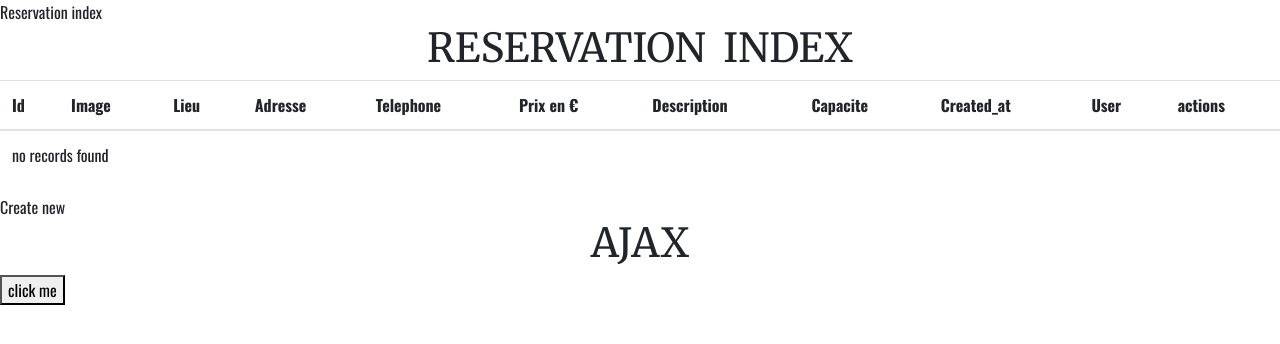
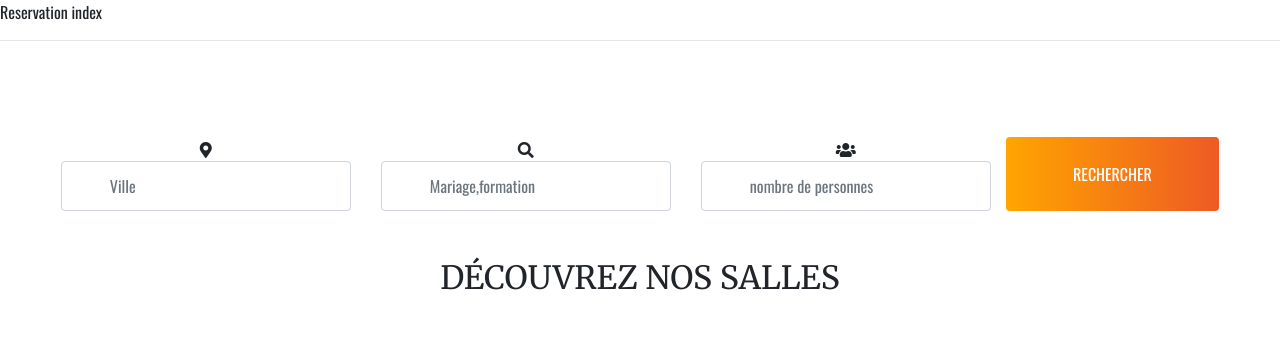
Before and after one commit to FaZyiOne/projetswf3, a Symfony app: template templates/reservation/index.html.twig in a window 1280 px wide. Shown: the top 344 px of the page. Run offline with Twig, Linux system fonts and the light colour scheme; the template is opened without the code that fills it, so the values that code supplies are empty; some libraries are stand-ins or nearby versions.

Commit message:
Fonctionnel

```diff
--- a/public/js/main.js
+++ b/public/js/main.js
@@ -1,52 +1,70 @@
 $(document).ready(function() {
 
-    $(document).on('click', 'button.ajax', function(){
+   // $('#ville').keyup(function(){
+   //    // alert('ok')
+   //    $('#reservation').html('');
 
-                $.ajax({
-                url:        'api/reservation',
-                type:       'GET',
-                dataType:   'json',
-                async:      true,
+   //    var ville = $('#ville').val();
 
-                success: function(data, status) {
-                console.log(data)
-                console.log(status)
+   //    if(ville !=""){
+   //       $.ajax({
+   //          type: 'GET',
+   //          url: '../src/Controller/Salles',
+   //          data: 'ville' + encodeURIComponent(ville),
+   //          success: function(data){
+   //             if(data != ""){
+   //                $("#reservation").append(data);
+   //             }
+   //             else{
+   //                $("#reservation").innerHTML = "<div>test<div>"
+   //             }
+   //          }
+   //       })
+   //    }
+   // });
 
-             for (var item in data) {
+   //  $(document).on('click', 'button.ajax', function(){
 
-               var e = $('<tr><th>Image</th><th>Lieu</th><th>Adresse</th><th>Prix</th></tr>');
-               $('#reservation').html('');
-               $('#reservation').append(e);
+   //              $.ajax({
+   //              url:        'api/reservation',
+   //              type:       'GET',
+   //              dataType:   'json',
+   //              async:      true,
 
-               for (i=0; i < data[item].length; i++){
-                  var reservation = data[item][i];
-                  console.log(data[item]);
-                  console.log(data[item][i]);
+   //              success: function(data, status) {
+   //              console.log(data)
+   //              console.log(status)
 
+   //           for (var item in data) {
 
-               var e = $('<tr><th id="image"></th><td id = "lieu"></td><td id = "adresse"></td><td id = "prix"></td></tr>');
+   //             $('#reservation').html('');
+   //             $('#reservation').append(e);
 
-                 var monImg = document.createElement('img');
-               monImg.src="/koala/public/images/reservation/"+reservation['image'];
+   //             for (i=0; i < data[item].length; i++){
+   //                var reservation = data[item][i];
+   //                console.log(data[item]);
+   //                console.log(data[item][i]);
 
-                 $('#image', e).html(monImg);
-                 $('#image img', e).css({"width":"75px","max-height":"75px"});
+   //             var e = $('<div class="col-sm-12 col-md-6 col-lg-4 text-dark"><div class="card"><a href="" target="_blank" id="image"></a><div class="card-body"><h5 class="card-title" id="lieu"></h5><p class="card-text" id="adresse"></p><a href="#" class="btn btnDevis">A partir de <span id="prix"></span> €</a><p>Commentaires</p><a href="{{ path("cart_add",{"id": reservation.id } )}}" class="btn btn-success float-right"><i class="fas mr-1"></i>Réserver</a></div></div></div>');
 
-                 $('#lieu', e).html(reservation['lieu']);
-                 $('#adresse', e).html(reservation['adresse']);
-                 $('#prix', e).html(reservation['prix']);
+   //               var monImg = document.createElement('img');
+   //             monImg.src="/koala/public/images/reservation/"+reservation['image'];
 
+   //               $('#image', e).html(monImg);
+   //               $('#image img', e).css({"max-height":"100px"});
 
-                 $('#reservation').append(e);
-               }
+   //               $('#lieu', e).html(reservation['lieu']);
+   //               $('#adresse', e).html(reservation['adresse']);
+   //               $('#prix', e).html(reservation['prix']);
 
-
-             }
-             },
-                error : function(xhr, textStatus, errorThrown) {
-                   alert('Ajax request failed.');
-                }
-             });
-          });
+   //               $('#reservation').append(e);
+   //             }
+   //           }
+   //           },
+   //              error : function(xhr, textStatus, errorThrown) {
+   //                 alert('Ajax request failed.');
+   //              }
+   //           });
+   //        });
 
  });
--- a/src/Controller/ReservationController.php
+++ b/src/Controller/ReservationController.php
@@ -20,7 +20,7 @@ use App\Form\PostType;
 class ReservationController extends AbstractController
 {
     /**
-     * @Route("/", name="reservation_index", methods={"GET"})
+     * @Route("/", name="reservation_index", methods={"GET","POST"})
      */
     public function index(ReservationRepository $reservationRepository): Response
     {
@@ -30,7 +30,10 @@ class ReservationController extends AbstractController
 
         return $this->render('reservation/index.html.twig', [
             'reservations' => $reservations,
+            'test' => $_POST,
         ]);
+
+
     }
 
     /**
--- a/templates/reservation/index.html.twig
+++ b/templates/reservation/index.html.twig
@@ -3,7 +3,7 @@
 {% block title %}Reservation index{% endblock %}
 
 {% block body %}
-    <h1>Reservation index</h1>
+    {# { <h1>Reservation index</h1>
 
     <table class="table">
         <thead>
@@ -55,6 +55,57 @@
 
     <table class="table table-bordered table-dark">
         <tbody id="reservation"></tbody>
-    </table>
+    </table> #}
 
+    {# -------------------------------------------------------------------------------------------------------------------- #}
+    <hr>
+    {# -------------------------------------------------------------------------------------------------------------------- #}
+    <main class=" mt-5 pt-5">
+        <form method="post" action="" class="formFiltreSalle">
+
+            <div class="form-group text-center">
+                <div class="col-xs-12 col-md-3">
+                    <i class="fas fa-map-marker-alt"></i>
+                    <input type="text" class="form-control pl-5 p-4" placeholder="Ville" name="ville" id="ville">
+                </div>
+                <div class="col-xs-12 col-md-3">
+                    <i class="fas fa-search"></i>
+                    <input type="text" class="form-control milieu pl-5 p-4" placeholder="Mariage,formation">
+                </div>
+                <div class="col-xs-12 col-md-3">
+                    <i class="fas fa-users"></i>
+                    <input type="text" class="form-control milieu pl-5 p-4" placeholder="nombre de personnes" name="capacite" id="capacite">
+                </div>
+                <button type="submit" class="btn btn1 col-xs-10 col-md-2">rechercher</button>
+            </div>
+        </form>
+        <section class="listeSalle m-5">
+            <!-- boucle -->
+            <h2>Découvrez nos Salles</h2>
+            <div class="row mt-4">
+                {% for reservation in reservations %}
+                {# {{dump(test.ville)}} #}
+                {% if reservation.ville == test.ville %}
+                    <div class="col-sm-12 col-md-6 col-lg-4">
+                        <div class="card">
+                            <a href="" target="_blank"><img src="{{ asset('images/reservation/')}}{{ reservation.image }}" style=" max-height:100px;" alt="lieu à louer">
+                            </a>
+                            <div class="card-body">
+                                <h5 class="card-title">{{ reservation.lieu }}</h5>
+                                <p class="card-text">{{ reservation.adresse }}</p>
+                                <a href="#" class="btn btnDevis">A partir de {{ reservation.prix }} €</a>
+                                <p>Commentaires</p>
+                                <a href="{{ path('cart_add',{'id': reservation.id } )}}" class="btn btn-success float-right">
+                                    <i class="fas mr-1"></i>
+                                    Réserver
+                                </a>
+                            </div>
+                        </div>
+                    </div>
+                {% endif %}
+                {% endfor %}
+                <div id="reservation"></div>
+            </div>
+        </section>
+    </main>
 {% endblock %}
--- a/templates/salles/index.html.twig
+++ b/templates/salles/index.html.twig
@@ -30,6 +30,7 @@
             <h2>Découvrez nos Salles</h2>
             <div class="row mt-4">
                 {% for reservation in reservations %}
+                {# {% if reservation.ville == post.ville %} #}
                     <div class="col-sm-12 col-md-6 col-lg-4">
                         <div class="card">
                             <a href="" target="_blank"><img src="{{ asset('images/reservation/')}}{{ reservation.image }}" style=" max-height:100px;" alt="lieu à louer">
@@ -46,7 +47,9 @@
                             </div>
                         </div>
                     </div>
+                {# {% endif %} #}
                 {% endfor %}
+                <div id="reservation"></div>
             </div>
         </section>
     </main>
```
